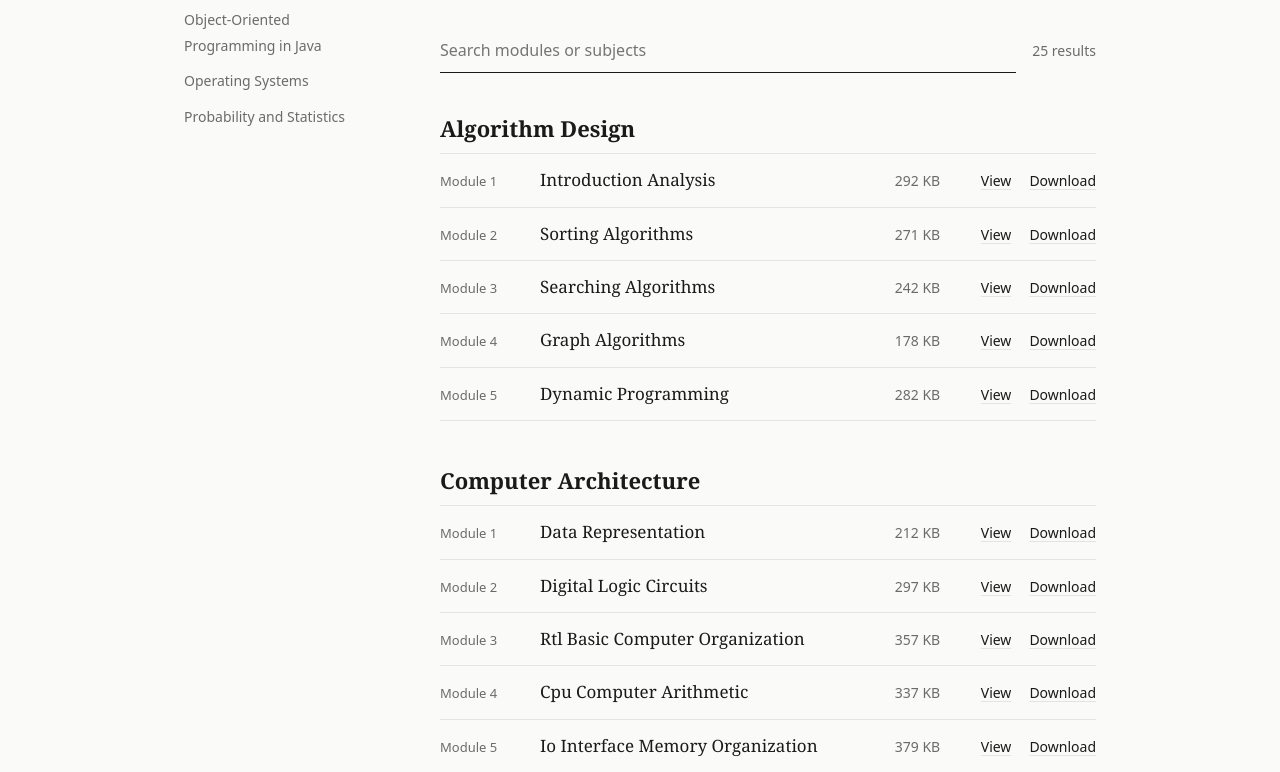
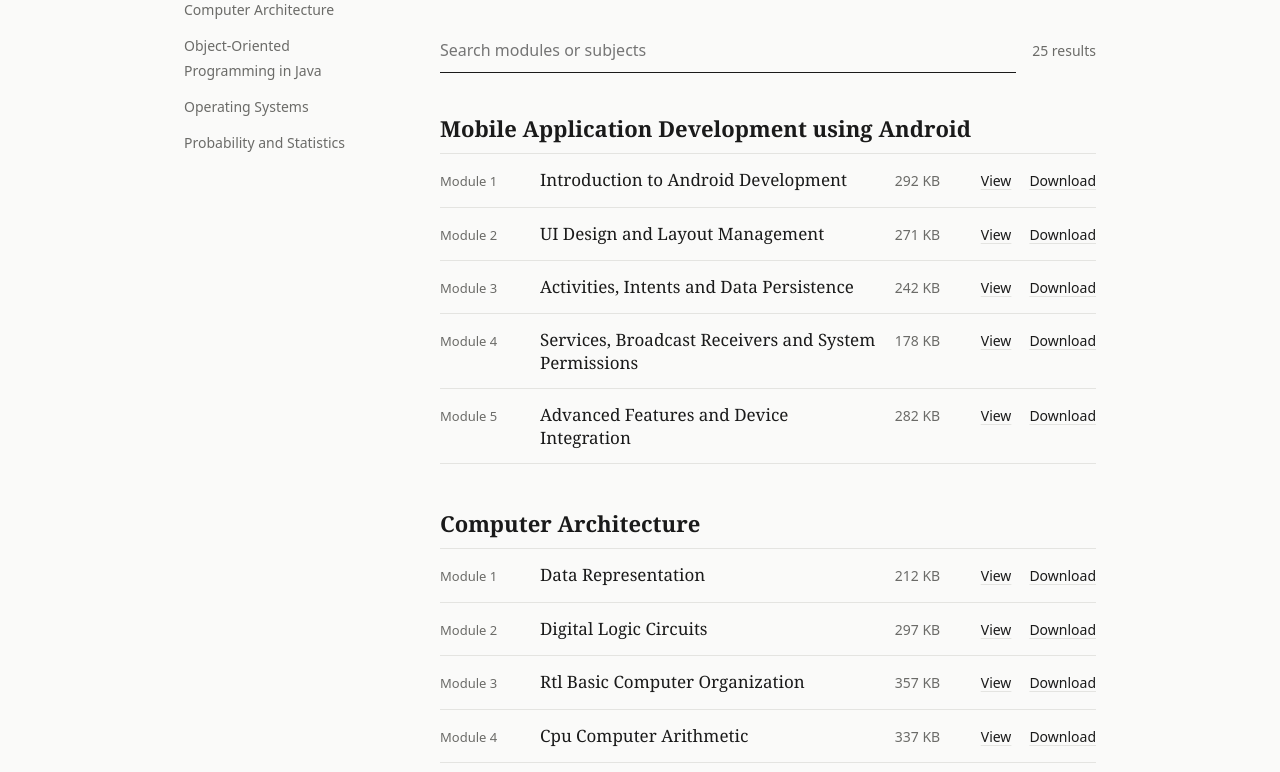
Before and after one commit to premananda-cloud/notes, a plain HTML site: page static/third_semester.html in a window 1280 px wide. Shown: the part 184-956 px from the top of the page. Drawn offline with Linux system fonts and the light colour scheme.

Commit message:
adding note

```diff
--- a/static/third_semester.html
+++ b/static/third_semester.html
@@ -19,7 +19,7 @@
 
 <div class="wrap page layout">
   <aside class="side">
-    <ul class="side-list"><li><a href="#ad">Algorithm Design</a></li><li><a href="#ca">Computer Architecture</a></li><li><a href="#java">Object-Oriented Programming in Java</a></li><li><a href="#os">Operating Systems</a></li><li><a href="#ps">Probability and Statistics</a></li></ul>
+    <ul class="side-list"><li><a href="#android">Mobile Application Development using Android</a></li><li><a href="#ca">Computer Architecture</a></li><li><a href="#java">Object-Oriented Programming in Java</a></li><li><a href="#os">Operating Systems</a></li><li><a href="#ps">Probability and Statistics</a></li></ul>
   </aside>
   <main class="main">
     <h1>Third Semester</h1>
@@ -29,48 +29,48 @@
       <span id="shown" class="muted">25 results</span>
     </div>
 
-    <section class="subject" id="ad">
-      <h2>Algorithm Design</h2>
+    <section class="subject" id="android">
+      <h2>Mobile Application Development using Android</h2>
       <ol class="plain">
-        <li class="line row" data-text="algorithm design ad module 1 introduction analysis">
+        <li class="line row" data-text="mobile application development using android android module 1 introduction to android development">
           <span class="mod">Module 1</span>
-          <span class="rt">Introduction Analysis</span>
+          <span class="rt">Introduction to Android Development</span>
           <span class="muted">292 KB</span>
           <span class="acts">
             <a href="notes/3sem/ad/ad-module1.pdf" target="_blank" rel="noopener">View</a>
             <a href="notes/3sem/ad/ad-module1.pdf" download>Download</a>
           </span>
         </li>
-        <li class="line row" data-text="algorithm design ad module 2 sorting algorithms">
+        <li class="line row" data-text="mobile application development using android android module 2 ui design and layout management">
           <span class="mod">Module 2</span>
-          <span class="rt">Sorting Algorithms</span>
+          <span class="rt">UI Design and Layout Management</span>
           <span class="muted">271 KB</span>
           <span class="acts">
             <a href="notes/3sem/ad/ad-module2.pdf" target="_blank" rel="noopener">View</a>
             <a href="notes/3sem/ad/ad-module2.pdf" download>Download</a>
           </span>
         </li>
-        <li class="line row" data-text="algorithm design ad module 3 searching algorithms">
+        <li class="line row" data-text="mobile application development using android android module 3 activities, intents and data persistence">
           <span class="mod">Module 3</span>
-          <span class="rt">Searching Algorithms</span>
+          <span class="rt">Activities, Intents and Data Persistence</span>
           <span class="muted">242 KB</span>
           <span class="acts">
             <a href="notes/3sem/ad/ad-module3.pdf" target="_blank" rel="noopener">View</a>
             <a href="notes/3sem/ad/ad-module3.pdf" download>Download</a>
           </span>
         </li>
-        <li class="line row" data-text="algorithm design ad module 4 graph algorithms">
+        <li class="line row" data-text="mobile application development using android android module 4 services, broadcast receivers and system permissions">
           <span class="mod">Module 4</span>
-          <span class="rt">Graph Algorithms</span>
+          <span class="rt">Services, Broadcast Receivers and System Permissions</span>
           <span class="muted">178 KB</span>
           <span class="acts">
             <a href="notes/3sem/ad/ad-module4.pdf" target="_blank" rel="noopener">View</a>
             <a href="notes/3sem/ad/ad-module4.pdf" download>Download</a>
           </span>
         </li>
-        <li class="line row" data-text="algorithm design ad module 5 dynamic programming">
+        <li class="line row" data-text="mobile application development using android android module 5 advanced features and device integration">
           <span class="mod">Module 5</span>
-          <span class="rt">Dynamic Programming</span>
+          <span class="rt">Advanced Features and Device Integration</span>
           <span class="muted">282 KB</span>
           <span class="acts">
             <a href="notes/3sem/ad/ad-module5.pdf" target="_blank" rel="noopener">View</a>
```
